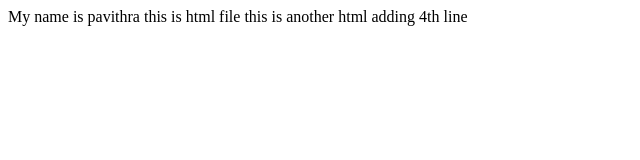
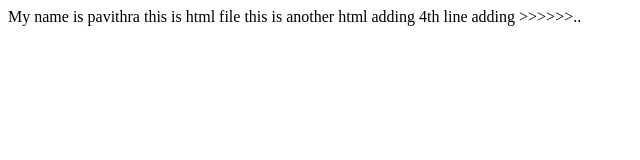
Before and after one commit to pavitraph/samplerepo, a plain HTML site: page index.html in a window 1280 px wide. Shown: the whole page, without its empty margins (0-640 px from the left). Drawn offline with Linux system fonts and the light colour scheme.

Commit message:
added a new line

```diff
--- a/index.html
+++ b/index.html
@@ -11,5 +11,6 @@
     this is html file
     this is another html
     adding 4th line
+    adding >>>>>>..
 </body>
 </html>
```
